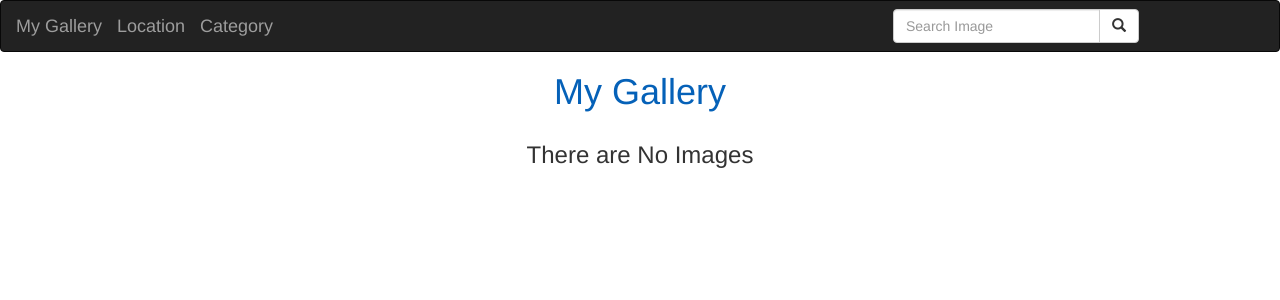
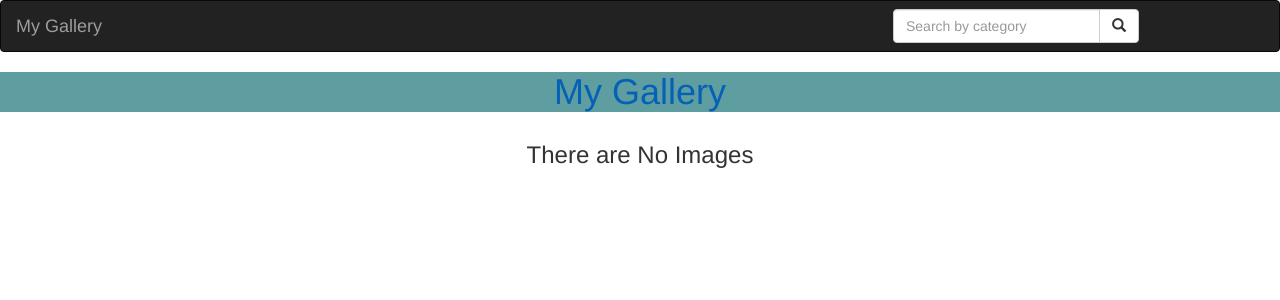
Before and after one commit to mazimpakar/Gallery, a Django app: page /gallery/ in a window 1280 px wide. Shown: the top 300 px of the page. Run offline with Django 3.2, Linux system fonts and the light colour scheme; data that the repository does not hold is empty; some libraries are stand-ins or nearby versions.

Commit message:
add navbar

```diff
--- a/gallery/static/css/basegallery.css
+++ b/gallery/static/css/basegallery.css
@@ -1,4 +1,5 @@
 h1
 {
   color: rgb(5, 97, 184);
+  background-color: cadetblue;
 }
--- a/gallery/templates/all-gallery/base.html
+++ b/gallery/templates/all-gallery/base.html
@@ -1,7 +1,7 @@
 {% load bootstrap3 %}
 {% load static%}
 <!DOCTYPE html>
-<html>
+<html lang="en">
 <head>
   <meta charset="utf-8">
 
@@ -14,6 +14,8 @@
   {% block styles %}
     {% bootstrap_css %}
     <link rel="stylesheet" href="{% static 'css/basegallery.css' %}">
+    <link href='https://fonts.googleapis.com/css?family=Lobster+Two' rel='stylesheet' type='text/css'>
+    <script defer src="https://use.fontawesome.com/releases/v5.0.6/js/all.js"></script>
   {% endblock %}
 
 </head>
--- a/gallery/templates/all-gallery/gallery.html
+++ b/gallery/templates/all-gallery/gallery.html
@@ -15,11 +15,12 @@
           <div class="modal-content">
             <div class="modal-header">
               <button type="button" class="close" data-dismiss="modal" aria-label="Close"><span aria-hidden="true">&times;</span></button>
-              <h5 class="modal-title" id="imageTitle">{{image.image_name}}</h5>
+              <h5 class="modal-title" id="imageTitle text-center">{{image.image_name}}</h5>
 
             </div>
+              <!-- <h4 class="modal-title text-center">{{image.name}}</h4> -->
              <div class="modal-body">
-                <h4 class="modal-title text-center">{{image.name}}</h4>
+
               <img src="/gallery{{image.photo.url}}" style="width:570px; height:500px;" alt="Image">
               <br>
               Description: {{image.description}}b<br>
--- a/gallery/templates/all-gallery/location-gallery.html
+++ b/gallery/templates/all-gallery/location-gallery.html
@@ -1,7 +1,7 @@
 {% extends 'all-gallery/base.html' %} {% block content %}
 
 <div class="row">
-    {% for image in pics %}
+    {% for photo in images %}
     <div class="col-xs-4 col-sm-4 col-md-4 col-lg-4 columns">
         <div class="scale">
             <div class="opacity">
--- a/gallery/templates/navbar.html
+++ b/gallery/templates/navbar.html
@@ -9,9 +9,8 @@
 <nav class="navbar navbar-inverse">
   <div class="container-fluid">
     <div class="navbar-header">
-      <a class="navbar-brand" href="{% url 'location' %}">My Gallery</a>
-      <a class="navbar-brand" href="{% url 'location' %}">Location</a>
-      <a class="navbar-brand" href="{% url 'location' %}">Category</a>
+      <a class="navbar-brand" href="{% url 'gallery' %}">My Gallery</a>
+
 
     </div>
     <div class="col-sm-4 col-md-4 navbar-right">
@@ -19,7 +18,7 @@
       <form class="navbar-form" role="search" action="{% url 'search_category' %}">
 
         <div class="input-group">
-          <input type="text" class="form-control" placeholder="Search Image" name="image">
+          <input type="text" class="form-control" placeholder="Search by category" name="image">
           <div class="input-group-btn">
             <button class="btn btn-default" type="submit"><i class="glyphicon glyphicon-search"></i></button>
           </div>
```
